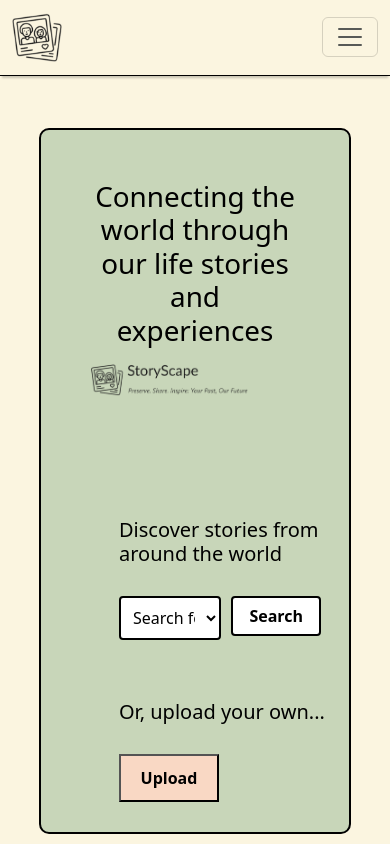
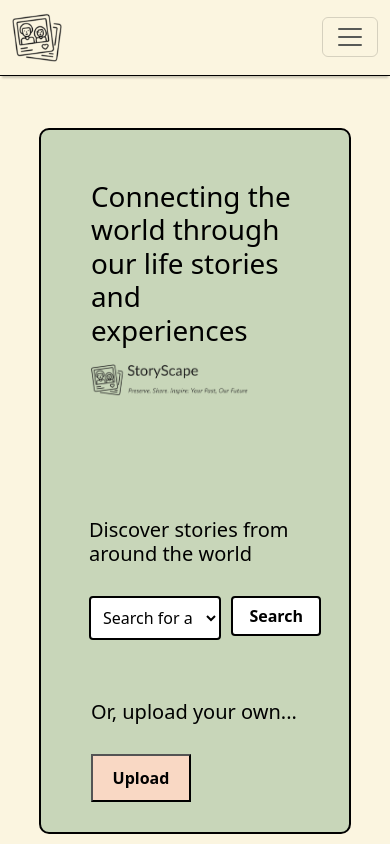
Before and after one commit to anjiqbal/storyscape, a React (Vite) app in the folder StoryScape-FrontEnd/: page / in a window 390 px wide. Shown: the top 844 px of the page. Built offline with nearby package versions, Linux system fonts and the light colour scheme; no server answers; the database is empty.

Commit message:
fixed homepage card css

```diff
--- a/StoryScape-FrontEnd/src/components/App/app.css
+++ b/StoryScape-FrontEnd/src/components/App/app.css
@@ -9,6 +9,16 @@
 
 .upload-form form {
   padding-left: 78px;
+}
+
+@media (max-width: 991px) {
+  #form-container {
+    padding-left: 60px; /* Adjusted padding on the left */
+  }
+
+  .upload-form form {
+    padding-left: 50px; /* Remove left padding */
+  }
 }
 
 .homepage-input-headings {
--- a/StoryScape-FrontEnd/src/components/Footer/footer.jsx
+++ b/StoryScape-FrontEnd/src/components/Footer/footer.jsx
@@ -5,7 +5,7 @@ import "./footer.css";
 
 export default function Footer() {
   return (
-    <footer className="w-100 py-4 flex-shrink-0">
+    <footer className="w-100 py-4 flex-shrink-0 footer-container">
       <div className="container py-4 outer-container">
         <div className="row gy-4 gx-5">
           <div className="col-lg-4 col-md-6">
--- a/StoryScape-FrontEnd/src/components/homePageStory/homePageStory.css
+++ b/StoryScape-FrontEnd/src/components/homePageStory/homePageStory.css
@@ -11,6 +11,8 @@
   border: 1px solid black;
   transition: transform 0.3s;
   min-width: 0;
+
+
 }
 
 .home-card-container:hover {
--- a/StoryScape-FrontEnd/src/components/problemStatement/problemStatement.css
+++ b/StoryScape-FrontEnd/src/components/problemStatement/problemStatement.css
@@ -1,13 +1,12 @@
-.container {
-    margin-top: 50px;
-  }
+
 
 .probs {
     background-color: #D9D9D9;
+    margin-top: 50px;
 
   }
 
-h1 {
+.prob-statement-heading {
     text-align: center;
 
 }
--- a/StoryScape-FrontEnd/src/components/problemStatement/problemStatement.jsx
+++ b/StoryScape-FrontEnd/src/components/problemStatement/problemStatement.jsx
@@ -6,7 +6,7 @@ import 'bootstrap/dist/css/bootstrap.min.css';
 export default function problemStatement() {
   return (
    <Container className= 'probs'>
-   <h1>StoryScape</h1>
+   <h1 className="prob-statement-heading">StoryScape</h1>
     <h2>As humans, we go through different life experiences and we all have a story to tell. For example, the elderly have lived through wars and conflict, and may not have a platform to express their stories. When they pass away, so do these stories, never to be heard again.
         This app will allow them to share their unique, personal stories, which may inspire the youth and others.</h2>
     </Container>
--- a/StoryScape-FrontEnd/src/components/storyCollection/storyCard/storyCard.jsx
+++ b/StoryScape-FrontEnd/src/components/storyCollection/storyCard/storyCard.jsx
@@ -36,7 +36,7 @@ export default function StoryCard({
   return (
     <>
       {result && (
-        <ul>
+
           <Container className="card-container" onClick={handleClick}>
             <div className="card-content">
               <div className="first-half">
@@ -54,7 +54,7 @@ export default function StoryCard({
               </div>
             </div>
           </Container>
-        </ul>
+
       )}
     </>
   );
--- a/StoryScape-FrontEnd/src/components/storyMissionCard/storyMission.jsx
+++ b/StoryScape-FrontEnd/src/components/storyMissionCard/storyMission.jsx
@@ -7,7 +7,7 @@ import logo from './System_32_Logo-removebg_HD.png'
 function storyMission() {
   return (
     <Container className='mission-container'>
-    <h1>Connecting the world through our life stories and experiences</h1>
+    <h1 className='mission-container-heading'>Connecting the world through our life stories and experiences</h1>
     <img className='mission-image' src={logo} alt='StoryScape logo with text: Preserve, Share, Inspire. Your Past, Our Future'/>
     </Container>
   )
--- a/StoryScape-FrontEnd/src/components/storyMissionCard/storymission.css
+++ b/StoryScape-FrontEnd/src/components/storyMissionCard/storymission.css
@@ -20,3 +20,7 @@
   padding: 50px;
   cursor: pointer;
 }
+
+.mission-container-heading{
+  text-align: start;
+}
```
Also changed, not shown: StoryScape-FrontEnd/src/components/Footer/footer.css (+1 -12 lines).
